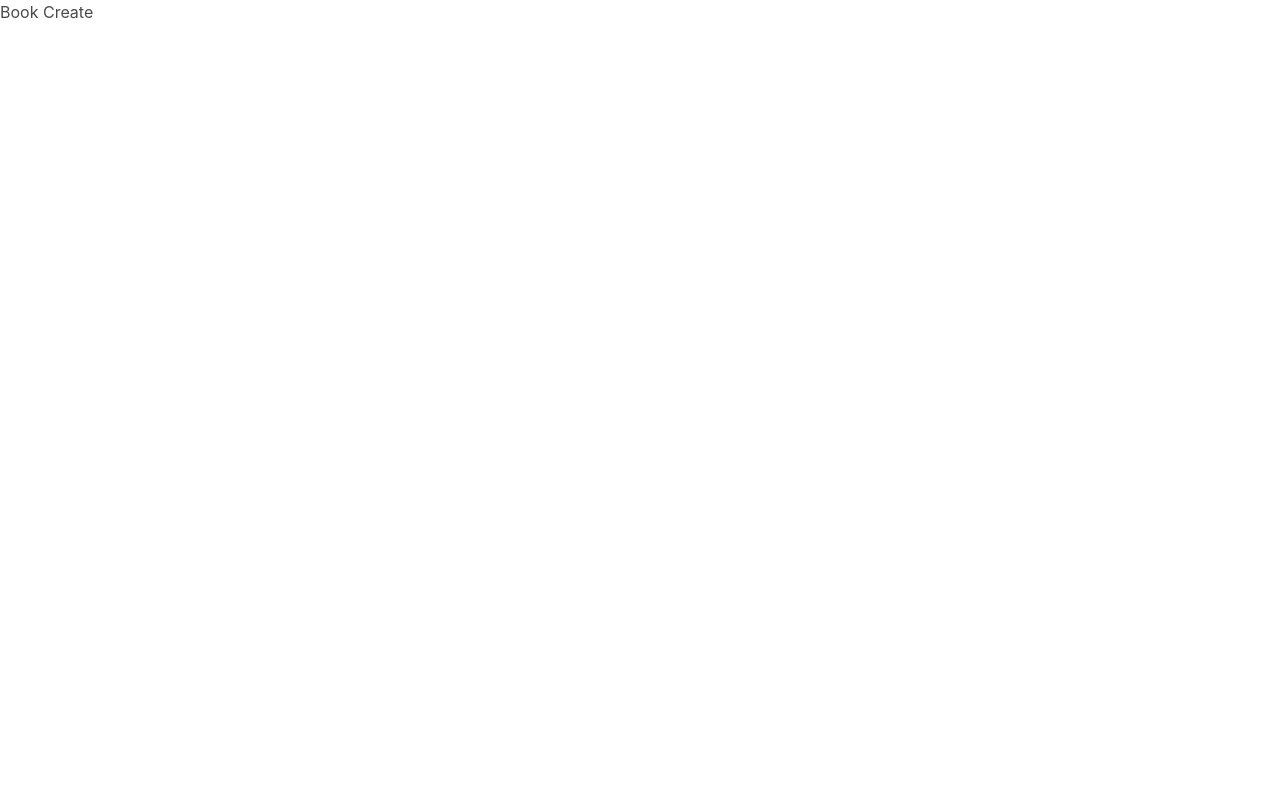
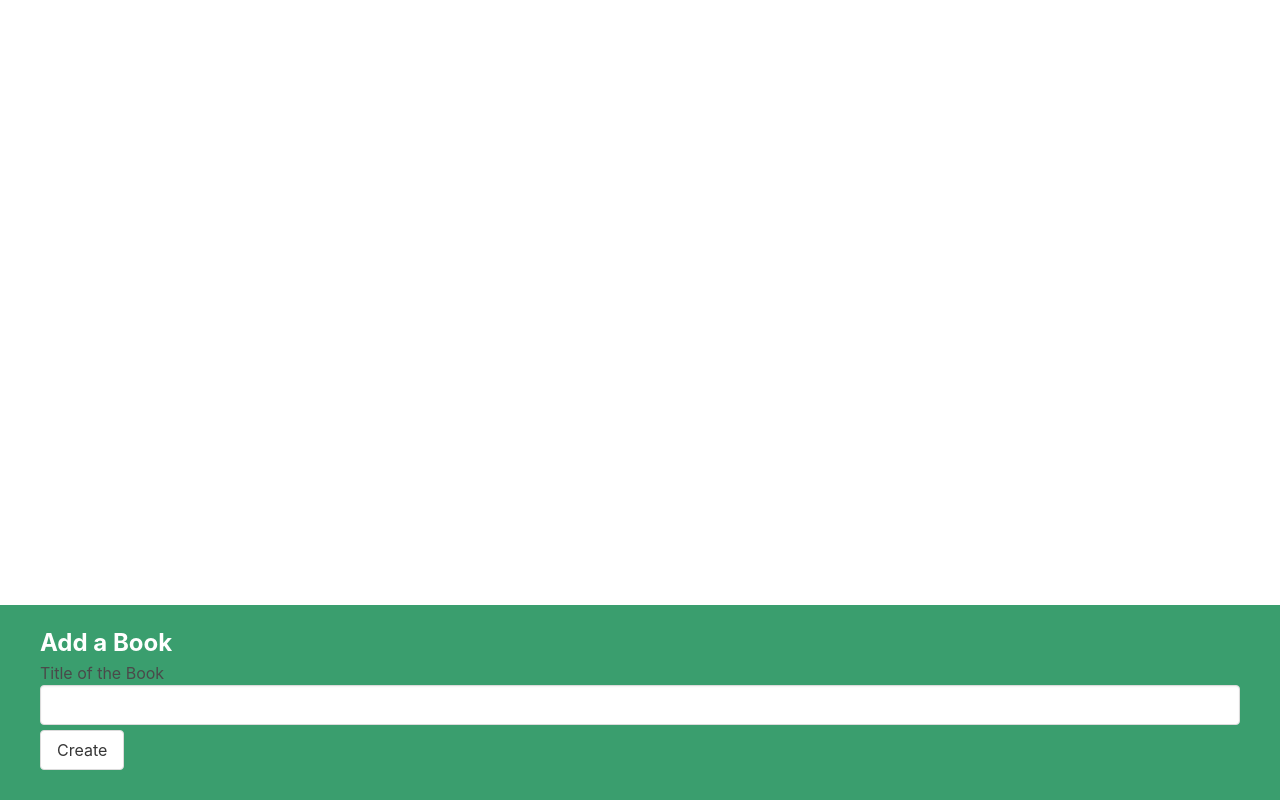
Before and after one commit to MinhazRahman/react-basics, a React (Create React App) app in the folder books/: page / in a window 1280 px wide. Built offline with nearby package versions, Linux system fonts and the light colour scheme.

Commit message:
Create handleChange() and handleSubmit() methods

```diff
--- a/books/src/components/BookCreate.js
+++ b/books/src/components/BookCreate.js
@@ -1,5 +1,27 @@
-function BookCreate() {
-  return <div>Book Create</div>;
+import { useState } from "react";
+function BookCreate({ onCreate }) {
+  const [title, setTitle] = useState("");
+
+  const handleChange = (event) => {
+    setTitle(event.target.value);
+  };
+
+  const handleSubmit = (event) => {
+    event.preventDefault();
+    onCreate(title);
+    setTitle("");
+  };
+
+  return (
+    <div className="book-create">
+      <h3>Add a Book</h3>
+      <form onSubmit={handleSubmit}>
+        <label>Title of the Book</label>
+        <input className="input" value={title} onChange={handleChange} />
+        <button className="button">Create</button>
+      </form>
+    </div>
+  );
 }
 
 export default BookCreate;
```
